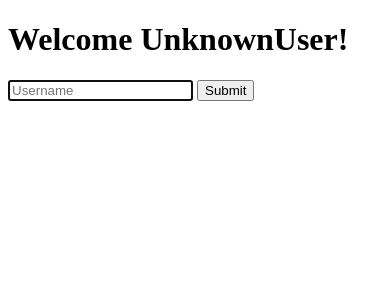
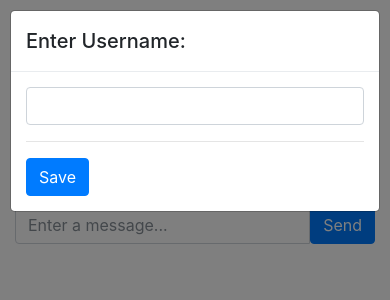
Before and after one commit to pavanIITB/CS50WebDev, a Flask app: page / in a window 390 px wide. Shown: the top 300 px of the page. Run offline with Flask 2, Linux system fonts and the light colour scheme; some libraries are stand-ins or nearby versions.

Commit message:
muedie working

```diff
--- a/application.py
+++ b/application.py
@@ -1,19 +1,58 @@
 import os
+import time
 
-from flask import Flask, render_template
-from flask_socketio import SocketIO, emit
+from flask import Flask, render_template, request
+from flask_socketio import SocketIO, emit, disconnect
+
+from collections import deque
 
 app = Flask(__name__)
+
+# socket-io configure
 app.config["SECRET_KEY"] = os.getenv("SECRET_KEY")
 socketio = SocketIO(app)
 
+# in-memory data
+USERS = {}
+CHANNELS = {"general": deque([], maxlen=100)}
 
 @app.route("/")
 def index():
     return render_template("index.html")
 
+@socketio.on('connect')
+def connection():
+    print("new user connected")
 
+@socketio.on('userdata')
+def user_data(data):
+    if 'username' in data:
+        USERS[data['username']] = request.sid
 
+@socketio.on('new channel')
+def new_channel(data):
+    if data['name'] in CHANNELS:
+        return False
+    else:
+        CHANNELS[data['name']] = deque(maxlen=100)
+        emit('new channel', { "name" : data['name']}, broadcast=True)
 
-if __name__ == '__main__':
-    app.run(debug=True)
+@socketio.on('new msg')
+def new_msg(data):
+
+    if 'channel' in data:
+        data['created_at'] = int(time.time())
+        CHANNELS[data['channel']].append(data)
+        emit('msg', data, broadcast=True)
+
+@socketio.on('get channels')
+def get_channels():
+    emit('channels', list(CHANNELS.keys()))
+
+@socketio.on('get msgs')
+def get_msgs(data):
+    if 'name' in data:
+        emit('msgs', list(CHANNELS[data['name']]))
+
+if __name__ == "__main__":
+    socketio.run(app, host="0.0.0.0", port=int(os.environ.get("PORT", 5000)))
--- /dev/null
+++ b/static/index.js
@@ -0,0 +1,214 @@
+document.addEventListener("DOMContentLoaded", () => {
+    get_username();
+  });
+
+  const init = username => {
+    // connect to socket
+    let socket = io.connect(
+      location.protocol + "//" + document.domain + ":" + location.port
+    );
+
+    socket.on("connect", () => {
+      socket.emit("userdata", { username });
+
+      setup(socket);
+
+      socket.on("new channel", data => {
+        show_channel(data.name, socket);
+      });
+
+      socket.on("msg", data => {
+        show_msg(data);
+      });
+
+      socket.on("channels", data => {
+        clear_channels();
+        for (let c of data) {
+          show_channel(c, socket);
+        }
+
+        // initial active channel
+        show_active_channel(localStorage.getItem("channel"));
+        change_msg_title(localStorage.getItem("channel"));
+      });
+
+      socket.on("msgs", data => {
+        clear_msgs();
+        data.forEach(msg => {
+          show_msg(msg);
+        });
+      });
+    });
+  };
+
+  const setup = socket => {
+    let channel_form = document.querySelector("#channel-form");
+    let channel_name_inp = document.querySelector("#channel-name");
+    let msg_inp = document.querySelector("#msg-text");
+    let msg_form = document.querySelector("#msg-form");
+
+    channel_form.addEventListener("submit", e => {
+      // no reload
+      e.preventDefault();
+
+      let name = channel_name_inp.value;
+
+      if (!name) {
+        console.log("no name");
+        return;
+      }
+
+      socket.emit("new channel", { name });
+
+      channel_name_inp.value = "";
+    });
+
+    msg_form.addEventListener("submit", e => {
+      // no reloading
+      e.preventDefault();
+
+      let msg = msg_inp.value;
+      let channel = localStorage.getItem("channel");
+
+      if (!msg) {
+        console.log("no msg");
+        return;
+      }
+
+      if (!channel) {
+        console.log("no channel");
+        return;
+      }
+
+      socket.emit("new msg", {
+        msg,
+        channel,
+        username: localStorage.getItem("username")
+      });
+
+      msg_inp.value = "";
+    });
+
+    socket.emit("get channels");
+
+    if (localStorage.getItem("channel")) {
+      socket.emit("get msgs", { name: localStorage.getItem("channel") });
+    }
+  };
+
+  const show_channel = (name, socket) => {
+    // grab ul that displays channels
+    let ul = document.querySelector("#channel-list");
+
+    let li = document.createElement("li");
+
+    li.classList.add("list-group-item");
+    li.innerHTML = name;
+
+    li.addEventListener("click", () => {
+      localStorage.setItem("channel", name);
+
+      socket.emit("get msgs", { name });
+
+      change_msg_title(name);
+
+      // color active channel
+      show_active_channel(name);
+    });
+
+    ul.appendChild(li);
+  };
+
+  const change_msg_title = title_name => {
+    // change title
+    if (title_name) {
+      let title = document.querySelector("#channel-label");
+      title.innerHTML = '<span class="text-muted"># </span>' + title_name;
+    }
+  };
+
+  const show_active_channel = name => {
+    document.querySelectorAll("#channel-list > li").forEach(e => {
+      if (e.innerHTML == name) {
+        e.classList.add("active");
+      } else {
+        e.classList.remove("active");
+      }
+    });
+  };
+
+  const clear_channels = () => {
+    let ul = document.querySelector("#channel-list");
+    ul.innerHTML = "";
+  };
+
+  const clear_msgs = () => {
+    let ul = document.querySelector("#msg-list");
+    ul.innerHTML = "";
+  };
+
+  const show_msg = data => {
+    if (localStorage.getItem("channel") == data.channel) {
+      let ul = document.querySelector("#msg-list");
+      let li = document.createElement("li");
+
+      li.classList.add("list-group-item");
+
+      li.innerHTML = `<strong>${data.username}</strong>: ${
+        data.msg
+      } <small class="text-muted d-flex justify-content-end">${get_date_string(
+        data.created_at
+      )}</small>`;
+      ul.appendChild(li);
+
+      // scroll msg-list
+      ul.scrollTop = ul.scrollHeight - ul.clientHeight;
+    }
+  };
+
+  const get_username = () => {
+    // get user display name
+    let username = localStorage.getItem("username");
+
+    if (!username) {
+      $(".modal").modal({ show: true, backdrop: "static" });
+
+      document.querySelector("#username-form").addEventListener("submit", e => {
+        e.preventDefault();
+
+        username = document.querySelector("#username-text").value;
+
+        console.log(username);
+
+        if (typeof username == "string") {
+          username = username.trim();
+          if (username == "") {
+            username = null;
+          } else {
+            localStorage.setItem("username", username);
+            $(".modal").modal("hide");
+
+            init(username);
+          }
+        }
+      });
+    } else {
+      init(username);
+    }
+  };
+
+  const get_date_string = time => {
+    time = new Date(time * 1000);
+
+    let m_string = `${time.toDateString().split(" ")[1]} ${time.getDate()}`;
+
+    if (time.getFullYear() != new Date().getFullYear()) {
+      m_string += `, ${time.getFullYear()}`;
+    }
+
+    return `${time.toLocaleString("en-US", {
+      hour: "numeric",
+      minute: "numeric",
+      hour12: true
+    })} | ${m_string}`;
+  };
--- a/templates/index.html
+++ b/templates/index.html
@@ -1,30 +1,73 @@
 <!DOCTYPE html>
-<html>
+<html lang="en">
+
 <head>
-        <script>
+    <meta charset="UTF-8">
+    <meta name="viewport" content="width=device-width, initial-scale=1.0">
+    <meta http-equiv="X-UA-Compatible" content="ie=edge">
 
-            // Set starting value of username to 0
-            if (!localStorage.getItem('username'))
-                localStorage.setItem('username', "UnknownUser");
+    <!-- BootStrap CSS -->
+    <link href="https://maxcdn.bootstrapcdn.com/bootstrap/4.0.0-beta.2/css/bootstrap.min.css" rel="stylesheet" />
+    <link rel="stylesheet" href="{{ url_for('static', filename='styles.css')}}">
 
-            // Load current value of  username
-            document.addEventListener('DOMContentLoaded', () => {
-                document.querySelector('#username').innerHTML = localStorage.getItem('username');
+    <!-- JS Libraries -->
+    <script src="https://code.jquery.com/jquery-3.1.1.min.js"></script>
+    <script src="https://cdnjs.cloudflare.com/ajax/libs/popper.js/1.12.3/umd/popper.min.js"></script>
+    <script src="https://maxcdn.bootstrapcdn.com/bootstrap/4.0.0-beta.2/js/bootstrap.min.js"></script>
+    <script type="text/javascript" src="//cdnjs.cloudflare.com/ajax/libs/socket.io/1.3.6/socket.io.min.js"></script>
 
-                document.querySelector('#form').onsubmit = function() {
-                    const username = document.querySelector('#username_input').value;
-                    localStorage.setItem('username', username);
-                };
-            });
+    <script src="{{ url_for('static', filename='index.js') }}"></script>
 
-        </script>
     <title>Flack</title>
 </head>
+
 <body>
-        <h1>Welcome <span id="username"></span>!</h1>
-        <form id="form">
-            <input id="username_input" autocomplete="off" autofocus placeholder="Username" type="text">
-            <input type="submit">
+    <div class="container mt-3">
+        <div class="row">
+            <div class="col-sm-4">
+                <h1>Channels</h1>
+                <form id="channel-form" class="mt-3 mb-3">
+                    <div class="input-group">
+                        <input type="text" id="channel-name" class="form-control" placeholder="Enter channel name...">
+                        <div class="input-group-append">
+                            <button id="add-channel" class="btn btn-primary" type="submit">+ New</button>
+                        </div>
+                    </div>
                 </form>
+                <ul id="channel-list" class="list-group"></ul>
+            </div>
+            <div class=col-sm-8>
+                <h1 id="channel-label">Messages</h1>
+                <ul id="msg-list" class="list-group"></ul>
+                <form id="msg-form" class="mt-3 mb-3">
+                    <div class="input-group">
+                        <input type="text" id="msg-text" class="form-control" placeholder="Enter a message..." autofocus>
+                        <div class="input-group-append">
+                            <button id="msg-send" type="submit" class="btn btn-primary">Send</button>
+                        </div>
+                    </div>
+                </form>
+            </div>
+        </div>
+    </div>
+
+    <!-- modal -->
+    <div class="modal show" tabindex="1" role="dialog" aria-labelledby="username" aria-hidden="true">
+        <div class="modal-dialog modal-dialog-centered" role="document">
+            <div class="modal-content">
+                <div class="modal-header">
+                    <h5 class="modal-title">Enter Username: </h5>
+                </div>
+                <div class="modal-body">
+                    <form id="username-form">
+                        <input class="form-control" type="text" name="username" id="username-text">
+                        <hr>
+                        <button type="submit" class="btn btn-primary">Save</button>
+                    </form>
+                </div>
+            </div>
+        </div>
+    </div>
 </body>
+
 </html>
```
Also changed, not shown: static/style.css (added, +9 -0 lines). Lines whose indentation alone changed are shown as unchanged.
